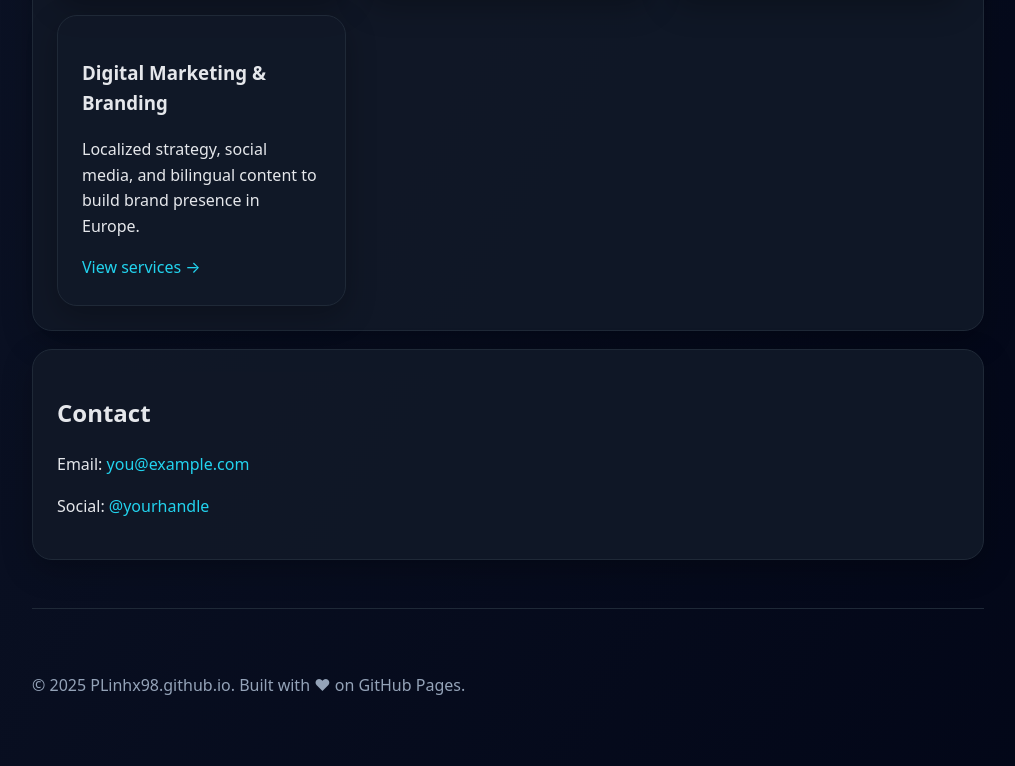
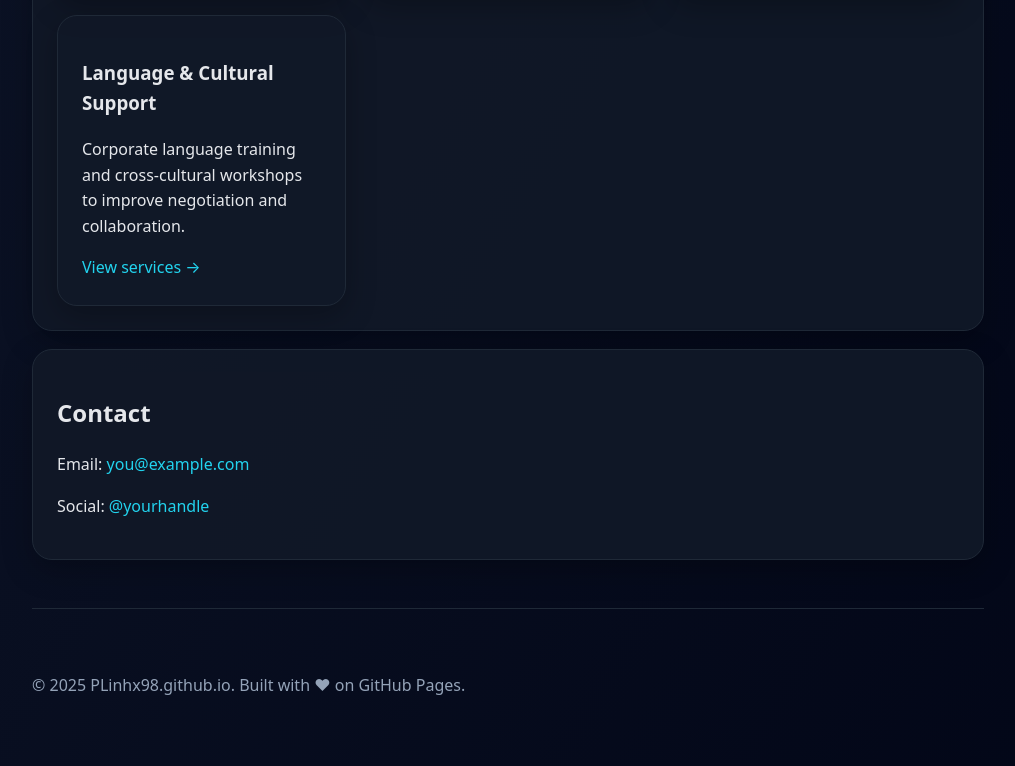
Before and after one commit to PLinhx98/PLinhx98.github.io, a plain HTML site: page index.html in a window 1280 px wide. Shown: the part 1171-1937 px from the top of the page, without its empty margins (132-1147 px from the left). Drawn offline with Linux system fonts and the light colour scheme.

Commit message:
Update index.html

```diff
--- a/index.html
+++ b/index.html
@@ -93,8 +93,8 @@
           <a href="#">View services →</a>
         </article>
          <article class="card">
-          <h3>Digital Marketing & Branding</h3>
-          <p>Localized strategy, social media, and bilingual content to build brand presence in Europe.</p>
+          <h3>Language & Cultural Support</h3>
+          <p>Corporate language training and cross-cultural workshops to improve negotiation and collaboration.</p>
           <a href="#">View services →</a>
         </article>
       </div>
```
